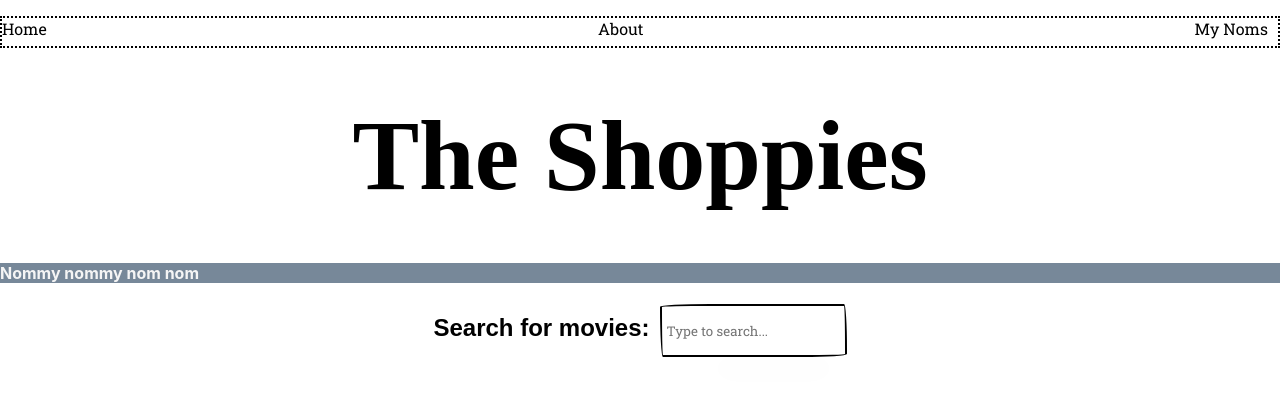
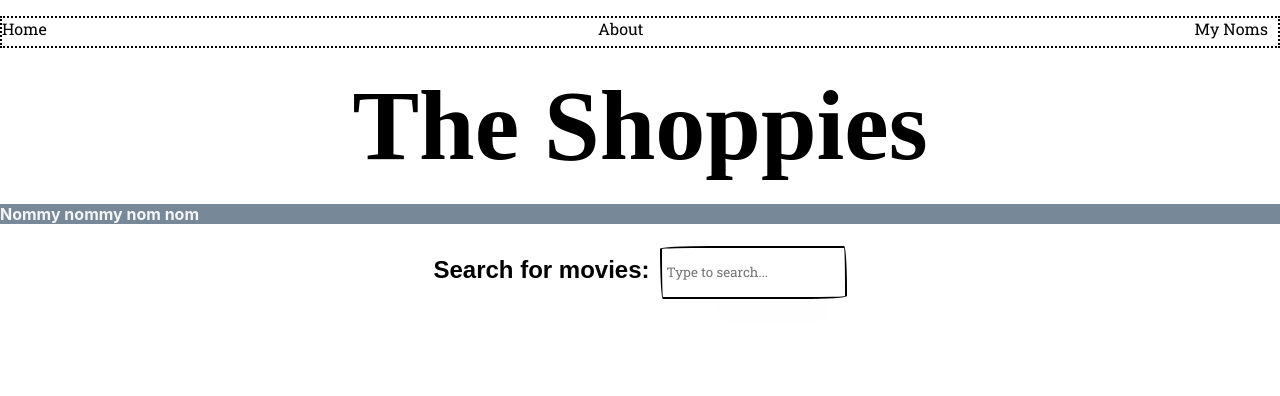
Before and after one commit to Astra-Gal/giulia_galastro_the_shoppies_frontend, a React (Create React App) app: page / in a window 1280 px wide. Shown: the top 396 px of the page. Built offline with nearby package versions, Linux system fonts and the light colour scheme; no server answers; a web font is replaced by a local one.

Commit message:
improved responsivity title; more breakpoints

```diff
--- a/src/components/Title.css
+++ b/src/components/Title.css
@@ -3,8 +3,38 @@ h1 {
   font-size: 50px;
   display: flex;
   justify-content: center;
-  margin-block-start: 0.5em;
-  margin-block-end: 0.5em;
+  margin-block-start: 0.2em;
+  margin-block-end: 0.1em;
+}
+
+@media only screen and (min-width: 350px) {
+  h1 {
+    font-size: 55px;
+  }
+}
+
+@media only screen and (min-width: 380px) {
+  h1 {
+    font-size: 60px;
+  }
+}
+
+@media only screen and (min-width: 400px) {
+  h1 {
+    font-size: 65px;
+  }
+}
+
+@media only screen and (min-width: 473px) {
+  h1 {
+    font-size: 75px;
+  }
+}
+
+@media only screen and (min-width: 550px) {
+  h1 {
+    font-size: 85px;
+  }
 }
 
 @media only screen and (min-width: 650px) {
```
